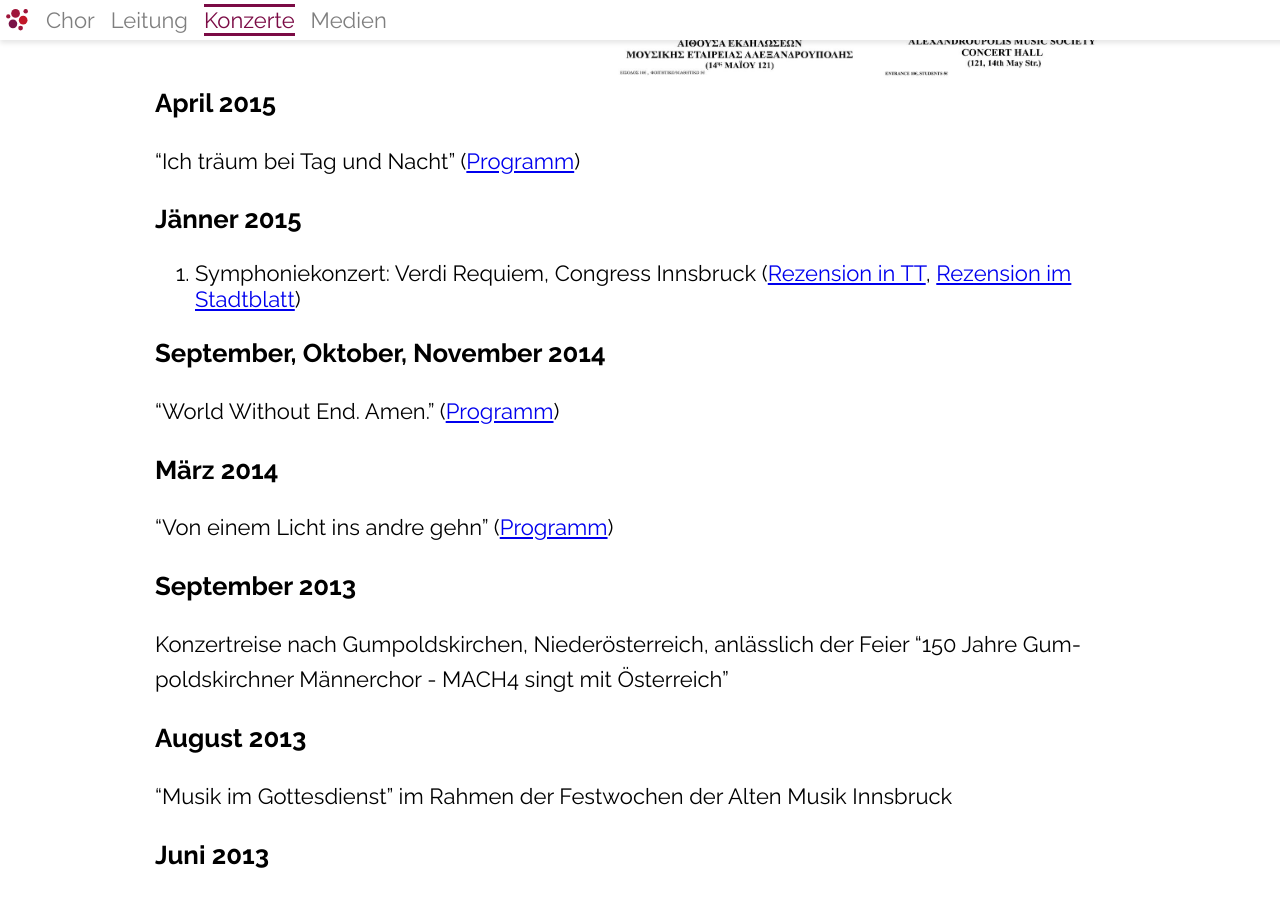
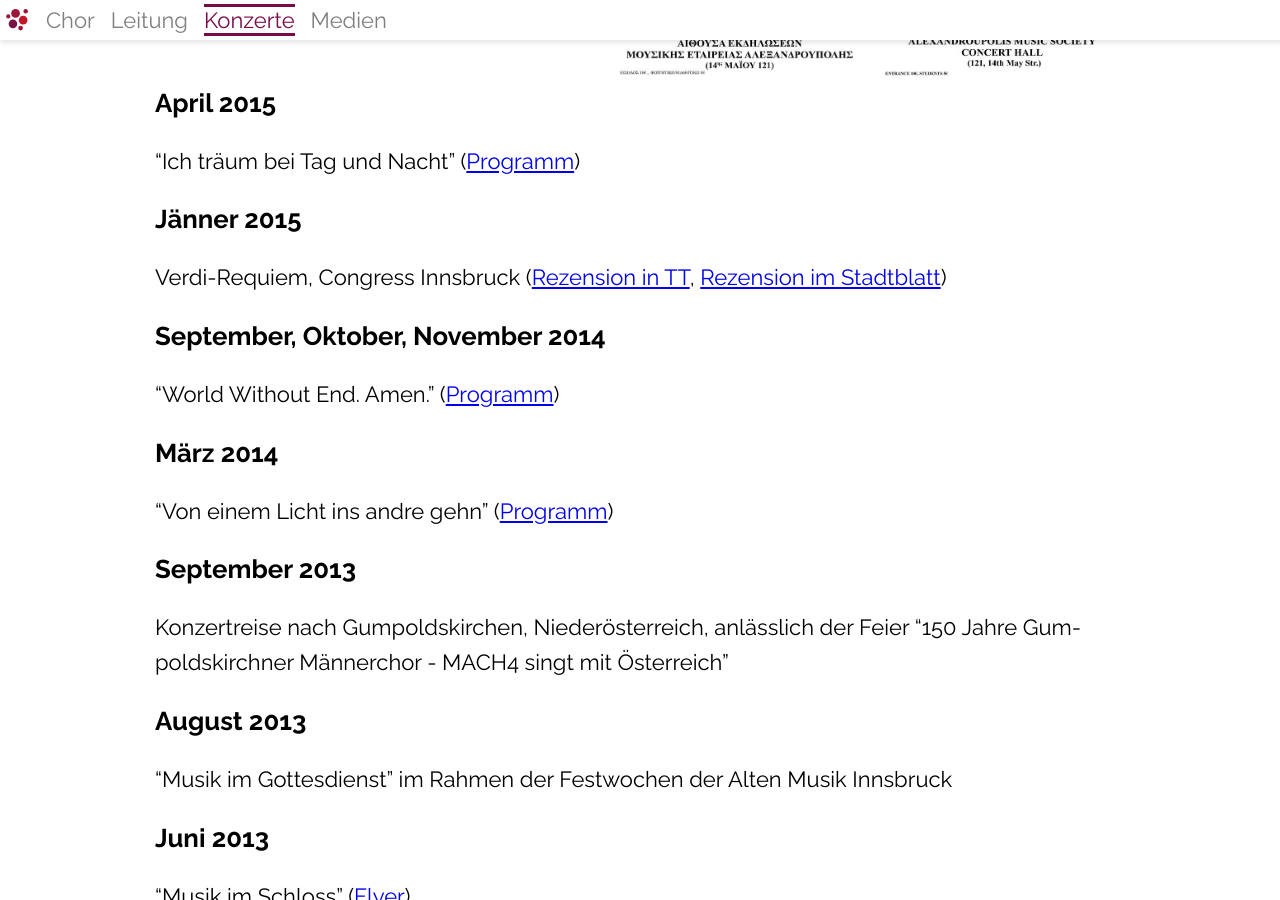
Before and after one commit to kammerchorinnsbruck/kammerchorinnsbruck.github.io, a Jekyll site: the page built from konzerte.md, in a window 1280 px wide and 900 px high, scrolled down 7385 px. Built offline with Jekyll 4.4.1, drawn with Linux system fonts in a browser that asks for light colours.

Commit message:
Aufzählung eliminieren.

```diff
--- a/konzerte.md
+++ b/konzerte.md
@@ -228,7 +228,7 @@
 
 ## Jänner 2015
 
-3. Symphoniekonzert: Verdi Requiem, Congress Innsbruck
+Verdi-Requiem, Congress Innsbruck
 ([Rezension in TT](/assets/archiv/201501_VerdiRequiem_Rezension-tt-24-01-2015.pdf),
 [Rezension im Stadtblatt](/assets/archiv/201501_VerdiRequiem_Rezension-stadtblatt-28-01-2015.pdf))
 
```
